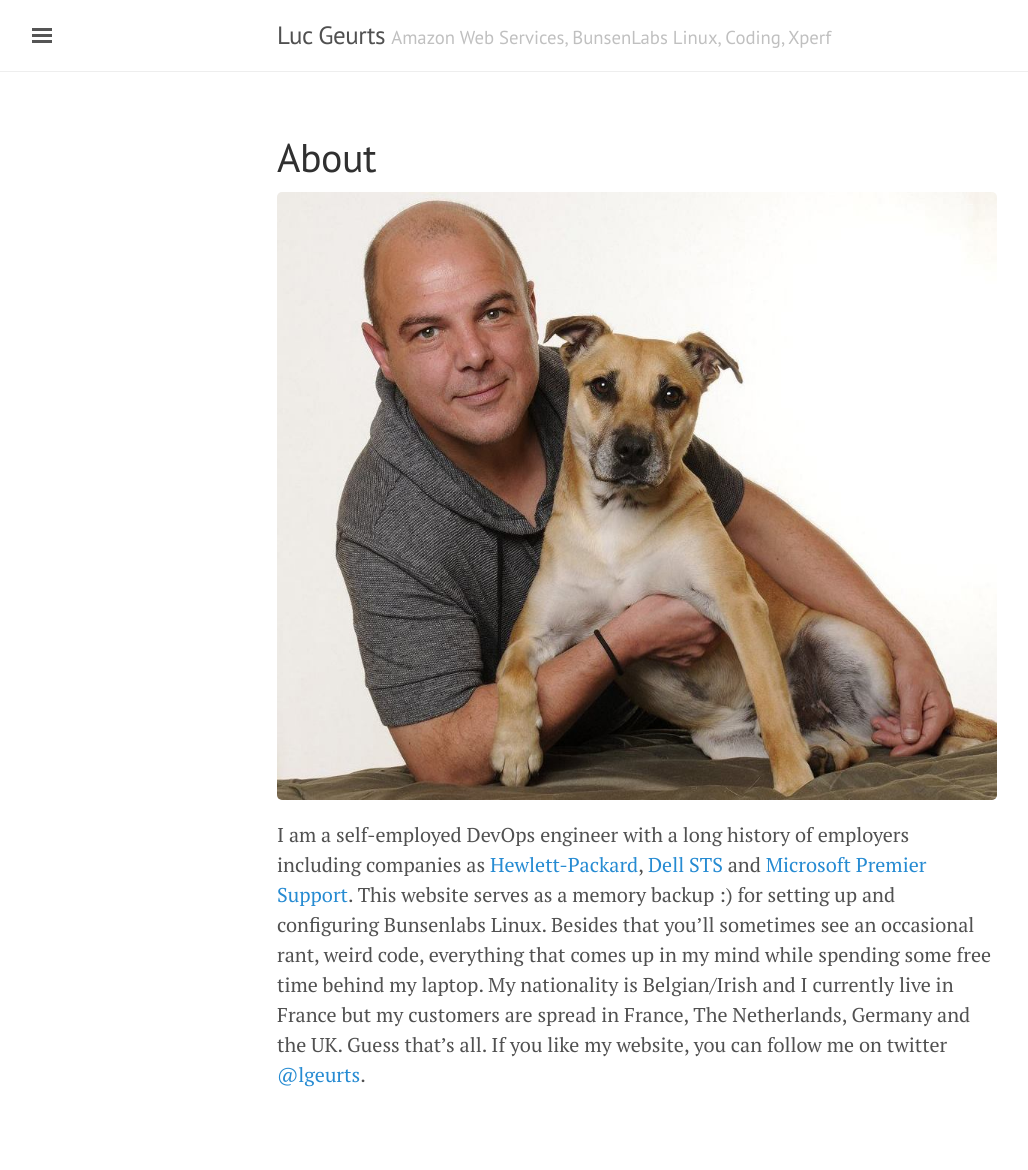
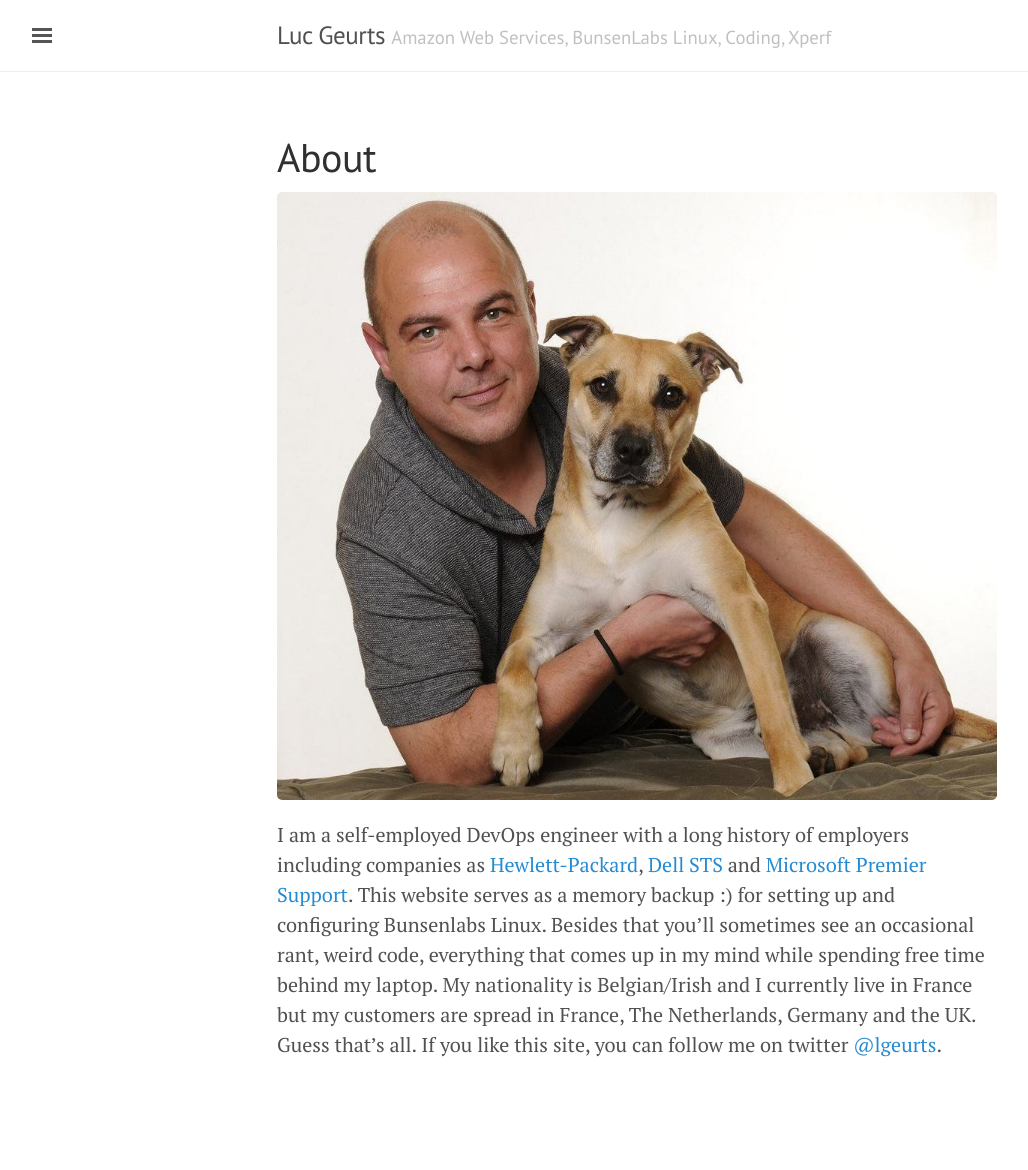
Before and after one commit to lgeurts/lgeurts.github.io, a Jekyll site: the page built from about.md, in a window 1280 px wide. Shown: the whole page, without its empty margins (3-1031 px from the left). Built offline with Jekyll 4.4.1, drawn with Linux system fonts in a browser that asks for light colours; after the commit the page ends 1140 px from its top, so only the background shows below that.

Commit message:
Update about.md

```diff
--- a/about.md
+++ b/about.md
@@ -4,7 +4,8 @@ title: About
 ---
 
 ![Here I am with my dog Tigger.](/assets/portrait.jpg)
+
 I am a self-employed DevOps engineer with a long history of employers including companies as [Hewlett-Packard](http://https://www.hpe.com/ie/en/home.html), [Dell STS](http://www.dell.com/learn/us/en/04/premier?c=us&l=en) and [Microsoft Premier Support](https://support.microsoft.com/en-us/premier).
-This website serves as a memory backup :) for setting up and configuring Bunsenlabs Linux. Besides that you'll sometimes see an occasional rant, weird code, everything that comes up in my mind while spending some free time behind my laptop.
+This website serves as a memory backup :) for setting up and configuring Bunsenlabs Linux. Besides that you'll sometimes see an occasional rant, weird code, everything that comes up in my mind while spending free time behind my laptop.
 My nationality is Belgian/Irish and I currently live in France but my customers are spread in France, The Netherlands, Germany and the UK.
-Guess that's all. If you like my website, you can follow me on twitter [@lgeurts](https://twitter.com/lgeurts).
+Guess that's all. If you like this site, you can follow me on twitter [@lgeurts](https://twitter.com/lgeurts).
```
